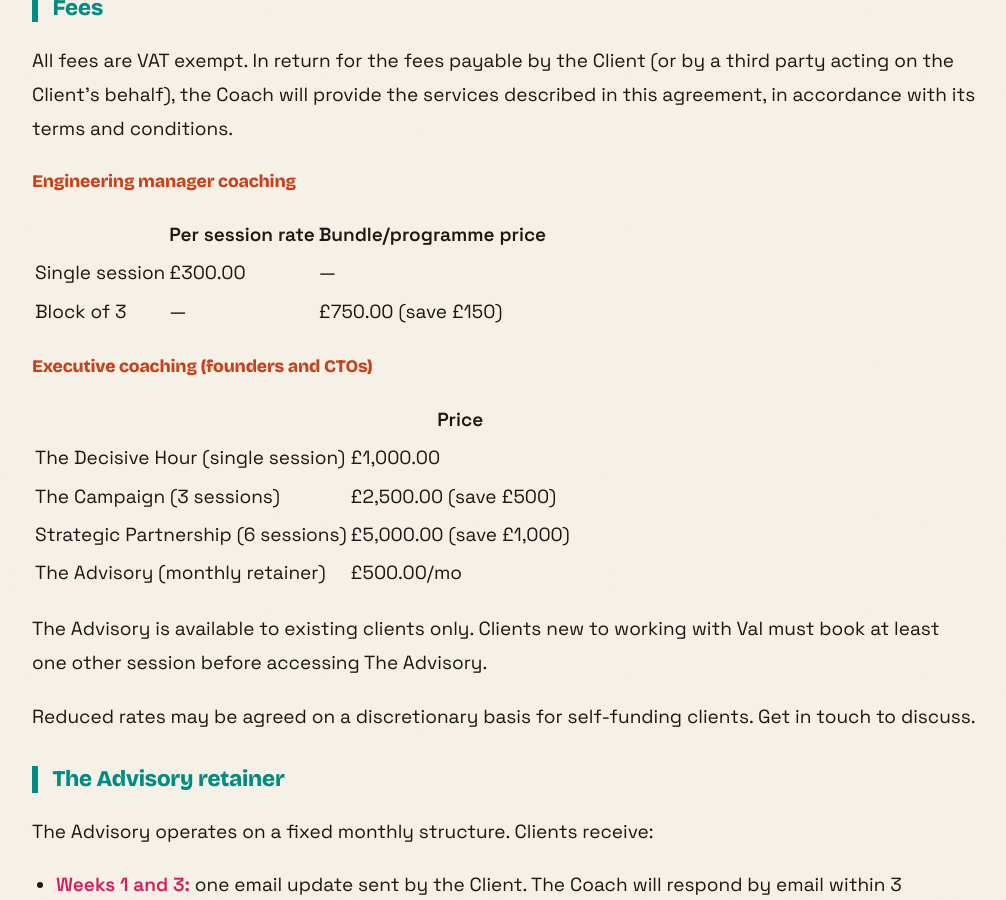
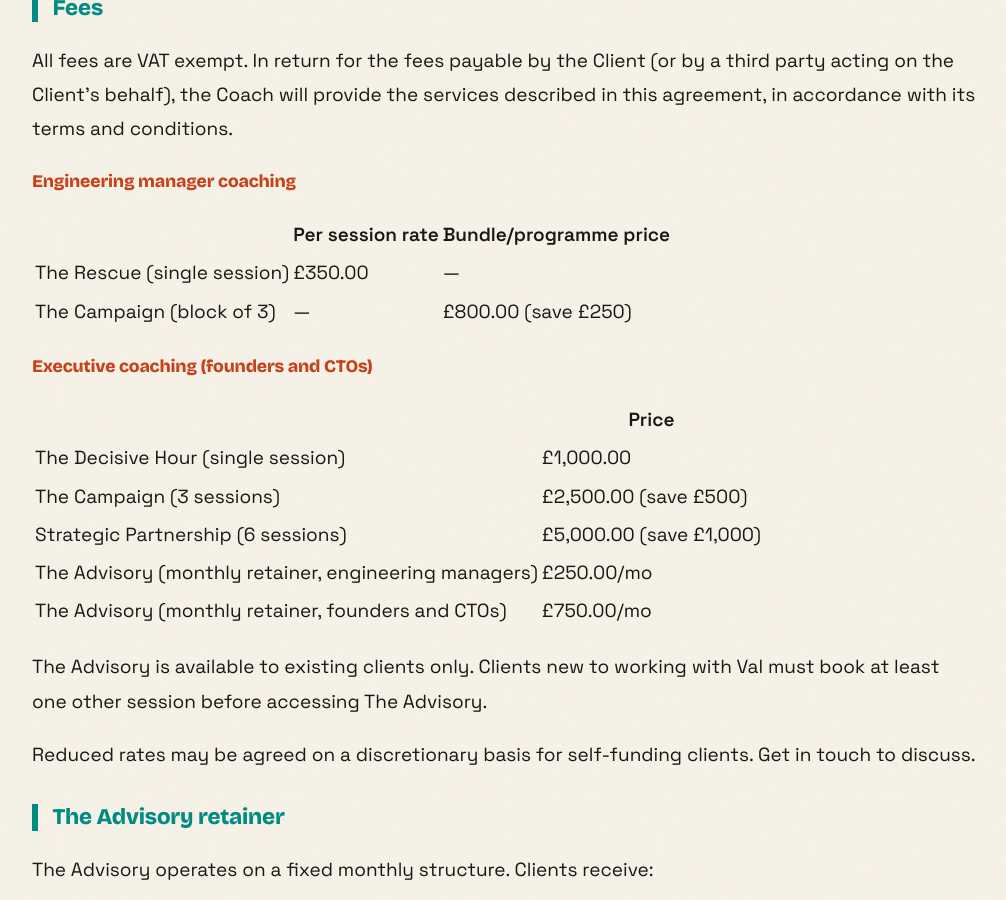
Before and after one commit to outragedpinkracoon/outragedpinkracoon.github.io, a Jekyll site: the page built from pages/coaching-disclaimer-and-terms.md, in a window 1280 px wide and 900 px high, scrolled down 4324 px. Shown: the whole window, without its empty margins (136-1142 px from the left). Built offline with Jekyll 4.4.1, drawn with Linux system fonts in a browser that asks for light colours; comment, search, counter and statistics services are not loaded.

Commit message:
Overhaul EM coaching page pricing and structure
- Raise The Rescue to £350, The Campaign to £800 (save £250)
- Add The Advisory card at £250/mo for EMs
- Raise The Advisory to £750/mo for founders
- Update T&Cs with new prices and split Advisory by audience
- Sharpen exec routing copy at top of page
- Strip apologetic pricing framing, remove exec comparison
- Move team coaching card out of pricing table into its own section
- Fix starburst to reflect new £350 starting price

Co-Authored-By: Claude Sonnet 4.6 <noreply@anthropic.com>

```diff
--- a/pages/coaching-disclaimer-and-terms.md
+++ b/pages/coaching-disclaimer-and-terms.md
@@ -74,8 +74,8 @@ All fees are VAT exempt. In return for the fees payable by the Client (or by a t
 
 | | Per session rate | Bundle/programme price |
 |---|---|---|
-| Single session | £300.00 | — |
-| Block of 3 | — | £750.00 (save £150) |
+| The Rescue (single session) | £350.00 | — |
+| The Campaign (block of 3) | — | £800.00 (save £250) |
 
 #### Executive coaching (founders and CTOs)
 
@@ -84,7 +84,8 @@ All fees are VAT exempt. In return for the fees payable by the Client (or by a t
 | The Decisive Hour (single session) | £1,000.00 |
 | The Campaign (3 sessions) | £2,500.00 (save £500) |
 | Strategic Partnership (6 sessions) | £5,000.00 (save £1,000) |
-| The Advisory (monthly retainer) | £500.00/mo |
+| The Advisory (monthly retainer, engineering managers) | £250.00/mo |
+| The Advisory (monthly retainer, founders and CTOs) | £750.00/mo |
 
 The Advisory is available to existing clients only. Clients new to working with Val must book at least one other session before accessing The Advisory.
 
```
Also changed, not shown: pages/coaching-founders.md (+1 -1 lines), pages/coaching-managers.md (+23 -24 lines).
